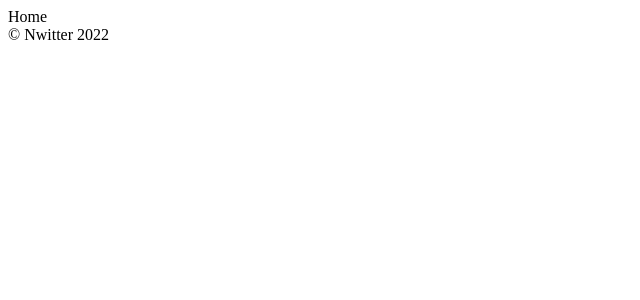
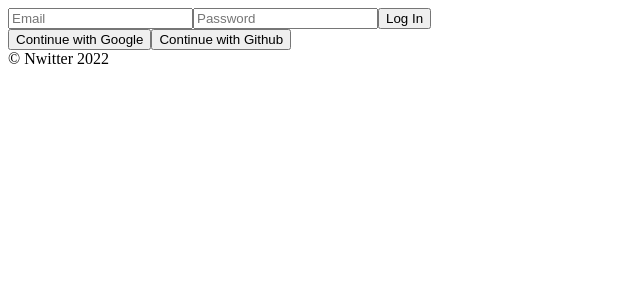
Before and after one commit to jkwon-dev/nwitter, a React (Create React App) app: page /#/ in a window 1280 px wide. Shown: the top 300 px of the page, without its empty margins (0-640 px from the left). Built offline with nearby package versions, Linux system fonts and the light colour scheme; no server answers.

Commit message:
login form part one

```diff
--- a/src/components/App.js
+++ b/src/components/App.js
@@ -4,8 +4,7 @@
 
 
 function App() {
-
-  const[isLoggedIn, setIsLoggedIn] = useState(true);
+  const[isLoggedIn, setIsLoggedIn] = useState(authService.currentUser);
   return (
     <>
     <AppRouter isLoggedIn={isLoggedIn}/>
--- a/src/routes/Auth.js
+++ b/src/routes/Auth.js
@@ -1,9 +1,32 @@
-import React from 'react';
+import React, { useState } from 'react';
 
 const Auth = () => {
+    const [email, setEmail] = useState("");
+    const [password, setPassword] = useState("");
+    const onChange = (event) => {
+        const {target: {name, value}} = event;
+        if(name === "email") {
+            setEmail(value);
+        } else if (name === "password") {
+            setPassword(value);
+        }
+    }
+    const onSubmit = (event) => {
+        event.preventDefault();
+    }
 
     return (
-        <div>Auth</div>
+        <div>
+            <form onSubmit={onSubmit}>
+                <input name="email" type="text" placeholder="Email" required value={email} onChange={onChange}/>
+                <input name="password" type="password" placeholder="Password" required value={password} onChange={onChange}/>
+                <input type="submit" value="Log In"/>
+            </form>
+            <div>
+                <button>Continue with Google</button>
+                <button>Continue with Github</button>
+            </div>
+        </div>
     )};
 
 export default Auth;
```
